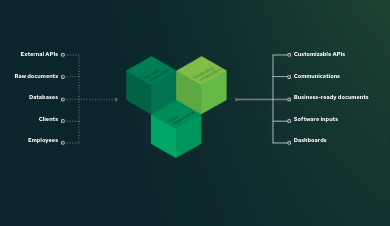
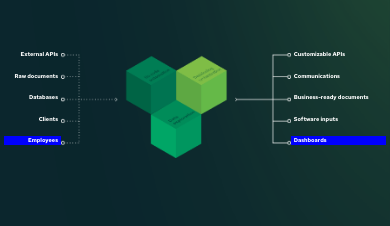
Before and after one commit to dokodeko/backbone, a Next.js app: page /bolean-app in a window 390 px wide. Shown: the part 1980-2206 px from the top of the page. Built offline with nearby package versions, Linux system fonts and the light colour scheme.

Commit message:
more list

```diff
--- a/components/paginas/bolean/bolean.module.css
+++ b/components/paginas/bolean/bolean.module.css
@@ -273,6 +273,11 @@
     padding: 0;
     margin-bottom: 0.82rem;
   }
+  .lista1 li:nth-child(5),
+  .lista2 li:nth-child(5) {
+    margin-top: 2px;
+    background-color: blue;
+  }
   .lista1 li {
     padding-right: 0.2rem;
   }
```
